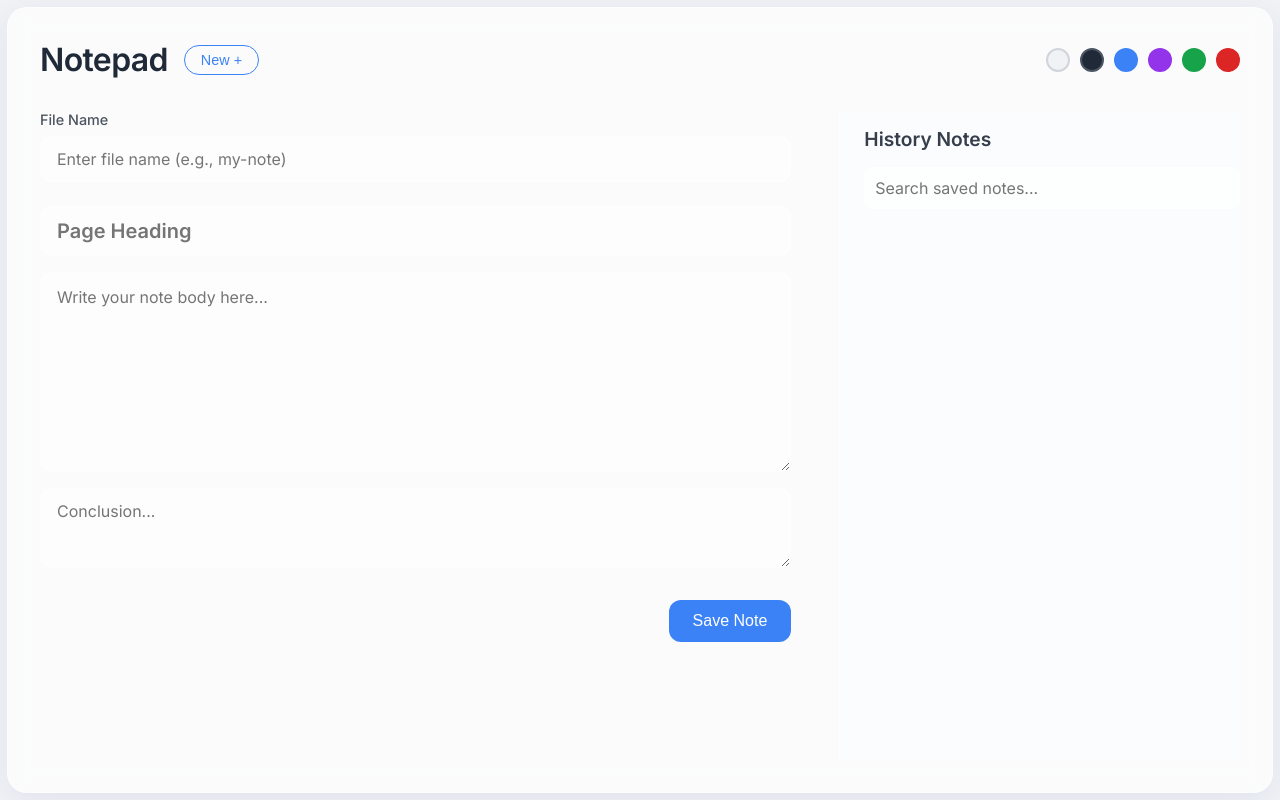
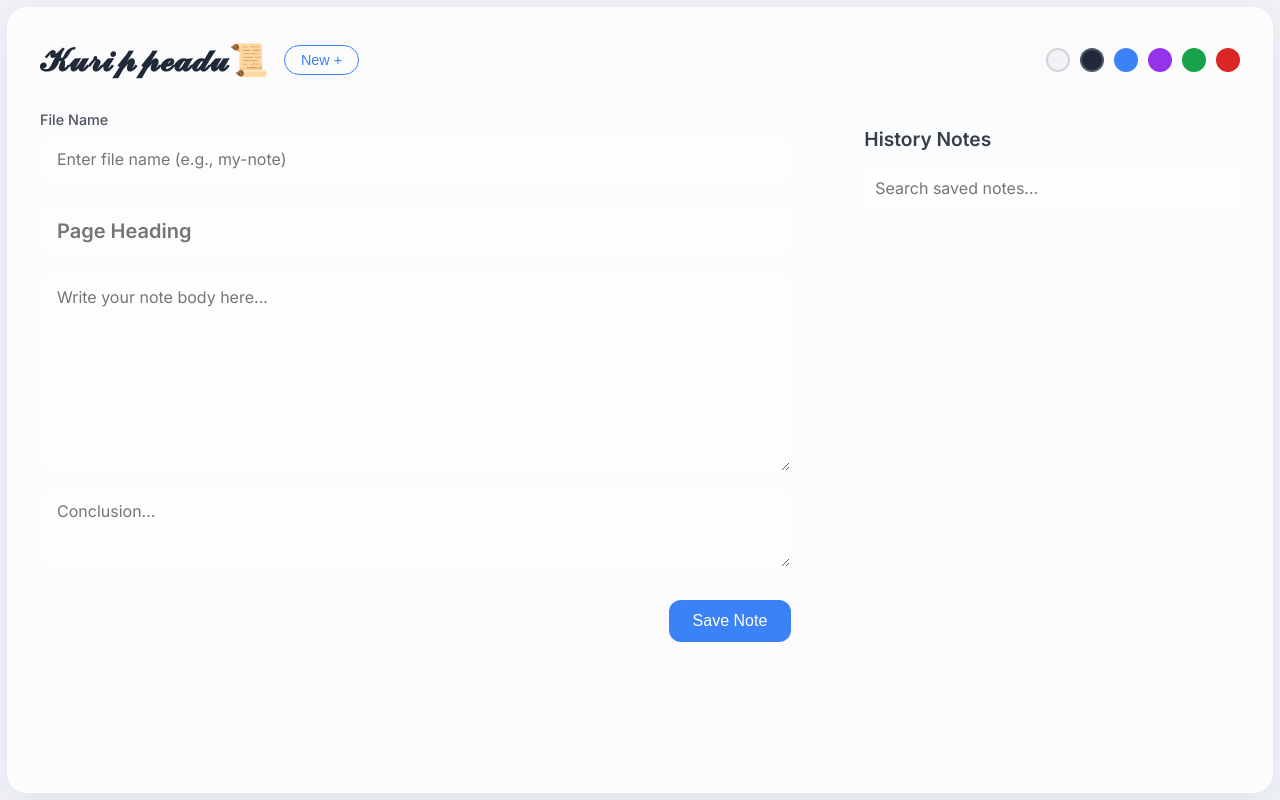
Before and after one commit to kadarali-abdulkader/notepad-easy, a plain HTML site: page index.html in a window 1280 px wide. Drawn offline with Linux system fonts and the light colour scheme.

Commit message:
Update index.html

```diff
--- a/index.html
+++ b/index.html
@@ -13,7 +13,7 @@
     <div class="app-container">
         <header>
             <div class="header-left">
-                <h1>Notepad</h1>
+                <h1>𝓚𝓾𝓻𝓲𝓹𝓹𝓮𝓪𝓭𝓾📜</h1>
                 <button onclick="newNote()" class="new-note-btn">New +</button>
             </div>
             <div class="theme-controls">
@@ -59,4 +59,5 @@
     <script src="script.js"></script>
 </body>
 
+
 </html>
```
